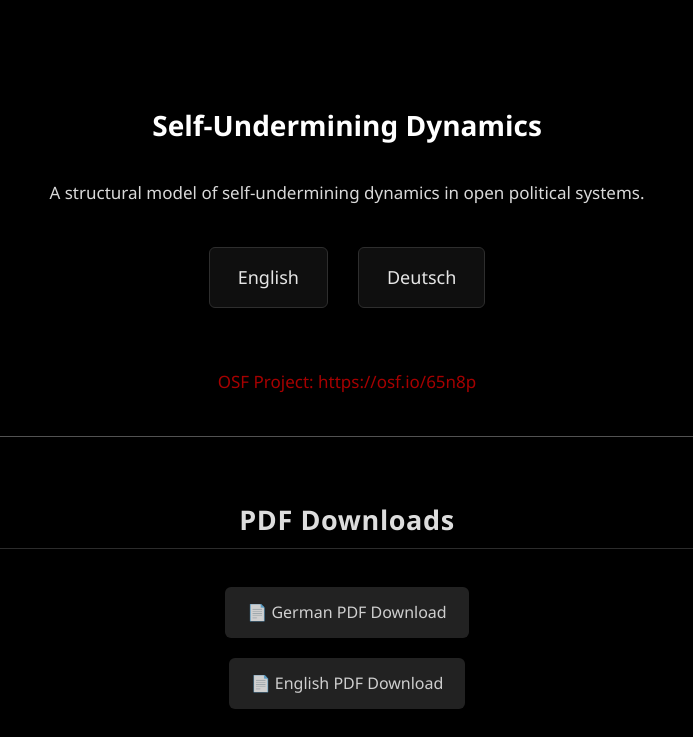
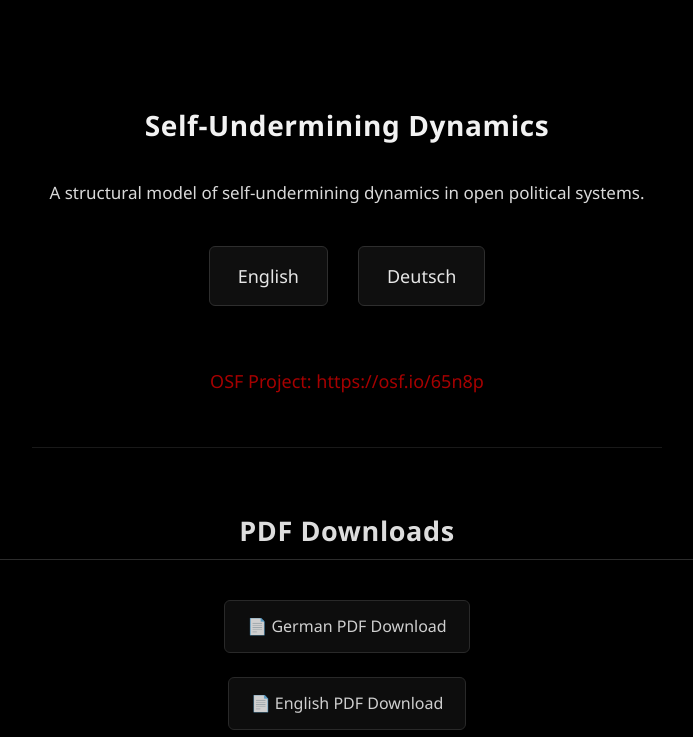
Before and after one commit to wermerssen/self-undermining-dynamics, a plain HTML site: page index.html in a window 1280 px wide. Shown: the part 63-800 px from the top of the page, without its empty margins (293-986 px from the left). Drawn offline with Linux system fonts and the light colour scheme.

Commit message:
Update index.html

```diff
--- a/index.html
+++ b/index.html
@@ -6,7 +6,7 @@
     <link rel="stylesheet" href="style.css">
 
     <style>
-        /* --- Modernisierung: Zusätzliche, isolierte Styles --- */
+        /* --- Root-spezifische Veredelung --- */
 
         .section {
             margin-top: 60px;
@@ -17,25 +17,50 @@
         .download-btn {
             display: inline-block;
             padding: 12px 22px;
-            margin: 10px 0;
-            background-color: #2b2b2b;
+            margin: 12px 0;
+            background-color: #111;
             color: #fff;
             text-decoration: none;
             border-radius: 6px;
             font-size: 16px;
-            transition: background-color 0.2s ease;
+            border: 1px solid #333;
+            transition: background-color 0.2s ease, border-color 0.2s ease;
         }
 
         .download-btn:hover {
-            background-color: #444;
+            background-color: #cc0000;
+            border-color: #cc0000;
         }
 
         .divider {
-            width: 80%;
+            width: 70%;
             height: 1px;
-            background-color: #ccc;
-            margin: 40px auto;
-            opacity: 0.4;
+            background-color: #333;
+            margin: 50px auto;
+            opacity: 0.5;
+        }
+
+        .root-title {
+            font-size: 32px;
+            letter-spacing: 0.6px;
+            margin-bottom: 25px;
+            opacity: 0.95;
+        }
+
+        .root-sub {
+            opacity: 0.85;
+            max-width: 620px;
+            margin: 0 auto 40px auto;
+            line-height: 1.6;
+        }
+
+        .osf-link {
+            font-size: 18px;
+            opacity: 0.9;
+        }
+
+        .osf-link:hover {
+            opacity: 1.0;
         }
     </style>
 </head>
@@ -49,9 +74,9 @@
 
 <main class="lang-select">
 
-    <h1>Self‑Undermining Dynamics</h1>
+    <h1 class="root-title">Self‑Undermining Dynamics</h1>
 
-    <p style="opacity:0.85; max-width:600px; margin:0 auto 40px auto;">
+    <p class="root-sub">
         A structural model of self‑undermining dynamics in open political systems.
     </p>
 
@@ -61,7 +86,7 @@
     </div>
 
     <div class="section">
-        <a href="https://osf.io/65n8p" target="_blank">
+        <a class="osf-link" href="https://osf.io/65n8p" target="_blank">
             OSF Project: https://osf.io/65n8p
         </a>
     </div>
```
